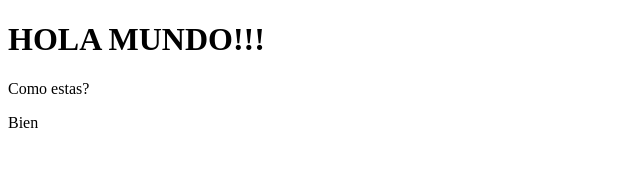
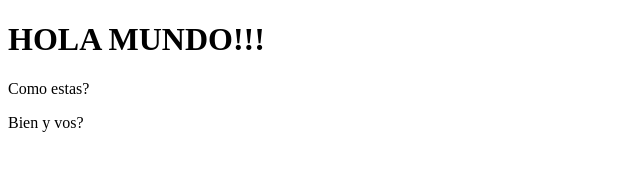
Before and after one commit to MaxiSoriano70/Digitallers, a plain HTML site: page index.html in a window 1280 px wide. Shown: the full height of the page, 0-640 px from the left. Drawn offline with Linux system fonts and the light colour scheme.

Commit message:
New line

```diff
--- a/index.html
+++ b/index.html
@@ -8,6 +8,6 @@
 <body>
 	<h1>HOLA MUNDO!!!</h1>
 	<p>Como estas?</p>
-	<p>Bien</p>
+	<p>Bien y vos?</p>
 </body>
 </html>
```
